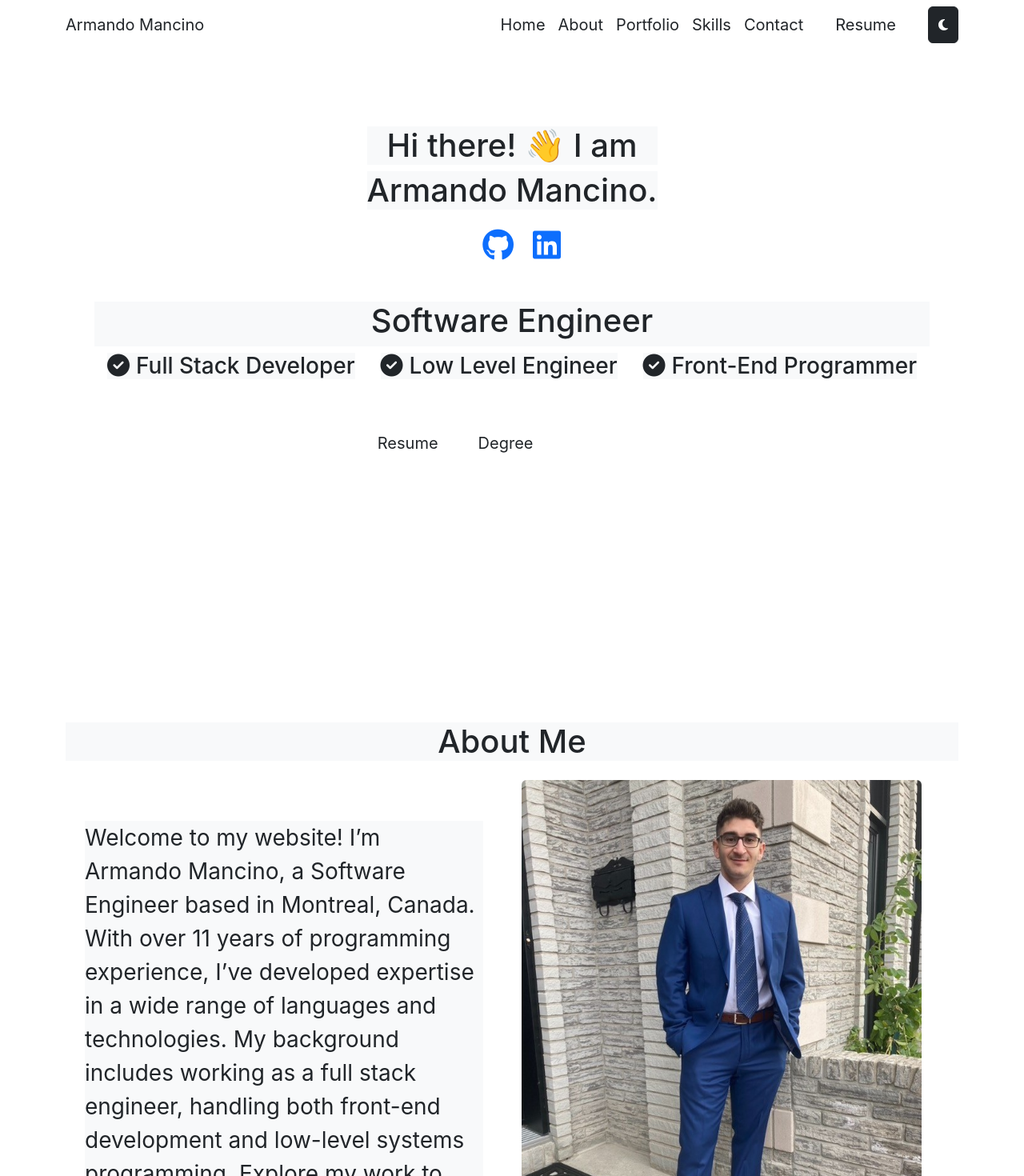
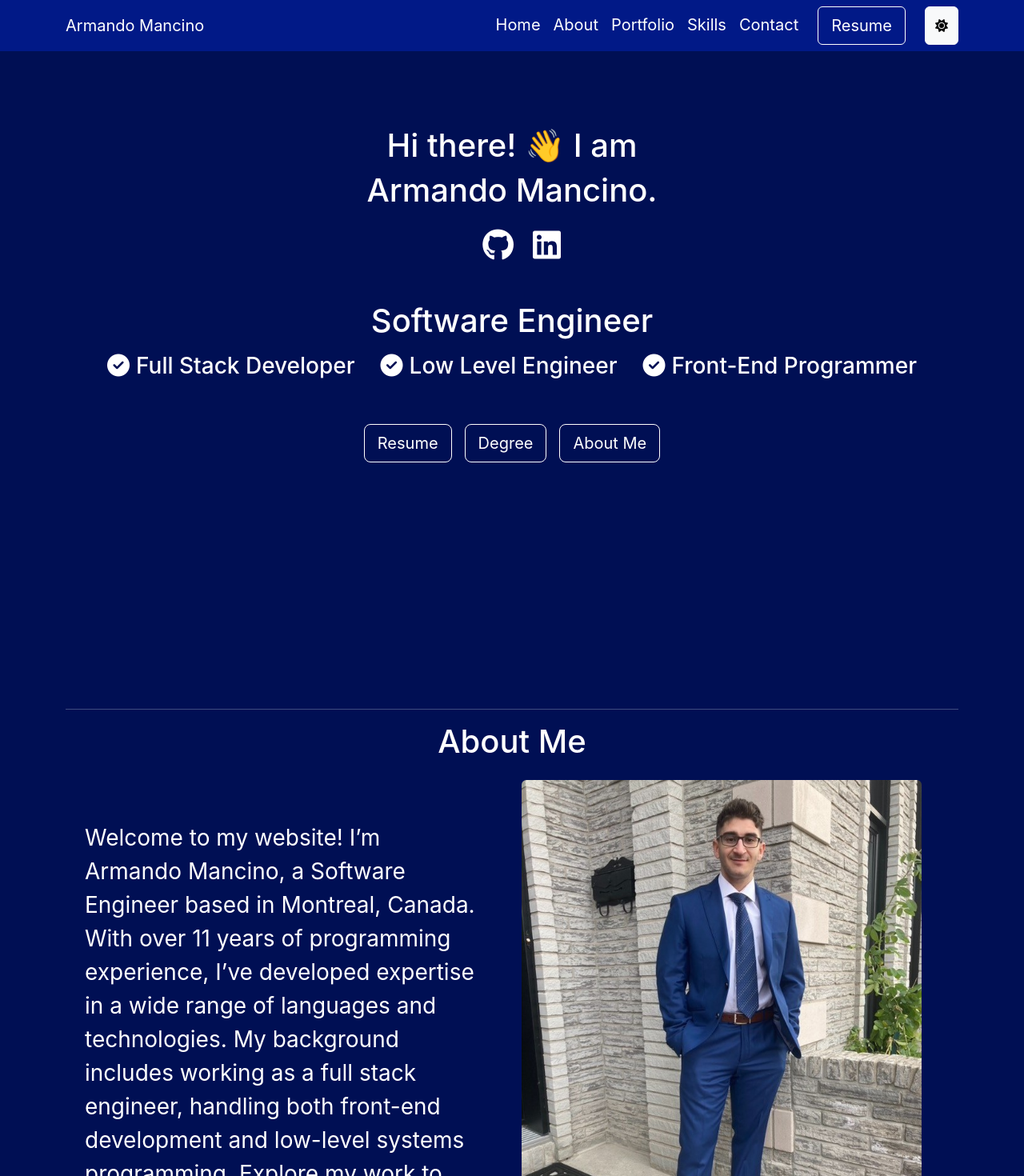
Before and after one commit to mandocino/Personal-Website, a React (Create React App) app in the folder website-portfolio/: page / in a window 1280 px wide. Shown: the top 1470 px of the page at 80% size. Built offline with nearby package versions, Linux system fonts and the light colour scheme.

Commit message:
feat: Add light mode
Add light mode functionality

```diff
--- a/website-portfolio/src/App.css
+++ b/website-portfolio/src/App.css
@@ -41,31 +41,30 @@ html {
   scroll-behavior: smooth;
 }
 
-/* src/App.css or relevant CSS file */
 .bullet-list {
-  list-style: none; /* Remove default list styling */
-  padding-left: 0; /* Remove default padding */
-  display: flex; /* Use flexbox to align items inline */
-  gap: 1em; /* Space between items */
-  flex-wrap: wrap; /* Allow wrapping if needed */
+  list-style: none;
+  padding-left: 0;
+  display: flex;
+  gap: 1em;
+  flex-wrap: wrap;
 }
 
 .bullet-list li {
-  position: relative; /* Position relative for pseudo-element */
-  padding-left: 2em; /* Space for the bullet point */
-  margin: 0; /* Remove default margin */
-  display: flex; /* Align items inline */
-  align-items: center; /* Vertically center the text */
+  position: relative;
+  padding-left: 2em;
+  margin: 0;
+  display: flex;
+  align-items: center;
 }
 
 .bullet-list li::before {
-  content: '•'; /* Bullet point character */
-  color: green; /* Bullet point color */
+  content: '•';
+  color: green;
   position: absolute;
-  left: 0; /* Position bullet point to the left */
-  top: 50%; /* Vertically center the bullet point */
-  transform: translateY(-50%); /* Adjust alignment */
-  font-size: 1.5em; /* Adjust size of the bullet point */
+  left: 0;
+  top: 50%;
+  transform: translateY(-50%);
+  font-size: 1.5em;
 }
 
 .card {
@@ -157,41 +156,65 @@ html {
 }
 
 .section {
-  padding-top: 70px; /* Adjust based on the height of your navbar */
+  padding-top: 70px;
 }
 
 /* Custom Colors */
-/* In your custom CSS file */
 .bg-darkBlue {
   background-color: #000f54;
 }
 
 .text-darkBlue {
-  color: #000f54; /* Replace with your custom color */
+  color: #000a38;
 }
-
 .bg-lighterDarkBlue{
   background-color: #011987;
 }
 
+.bg-lightBlue {
+  background-color: #A2BFFE;
+}
+
 .text-White {
-  color: #ffffff; /* Default white color */
+  color: #ffffff;
+}
+
+.text-Black {
+  color: #000000;
 }
 
 .wh-White {
-  color: #ffffff; /* Default white color */
-  transition: color 0.1s ease; /* Smooth transition effect */
+  color: #ffffff;
+  transition: color 0.1s ease;
 }
 
 .wh-White:hover {
-  color: #ccccccb9; /* Slightly darker color on hover */
+  color: #ccccccb9;
 }
 
 .border-White {
-  border: 1px solid #ffffff; /* Default white border */
-  transition: border-color 0.1s ease; /* Smooth transition effect */
+  border: 1px solid #ffffff;
+  transition: border-color 0.1s ease;
 }
 
 .border-White:hover {
-  border-color: #ccccccb9; /* Slightly darker color on hover */
+  border-color: #ccccccb9;
 }
+
+.border-Black {
+  border: 1px solid #000000;
+  transition: border-color 0.1s ease;
+}
+
+.border-Black:hover {
+  border-color: #2e2e2eb9;
+}
+
+.wh-Black {
+  color: #000000;
+  transition: color 0.1s ease;
+}
+
+.wh-Black:hover {
+  color: #2e2e2eb9;
+}
--- a/website-portfolio/src/App.js
+++ b/website-portfolio/src/App.js
@@ -11,14 +11,14 @@ import Skills from "./components/Skills";
 import Welcome from "./components/Welcome";
 
 function App() {
-  const [isDarkMode, setIsDarkMode] = useState(false);
+  const [isDarkMode, setIsDarkMode] = useState(true);
 
   const toggleTheme = () => {
     setIsDarkMode(!isDarkMode);
   };
 
   return (
-    <div className={isDarkMode ? 'bg-darkBlue' : 'light-mode'}>
+    <div className={isDarkMode ? 'bg-darkBlue' : 'bg-light'}>
       <Header toggleTheme={toggleTheme} isDarkMode={isDarkMode} />
       <Welcome isDarkMode={isDarkMode} />
       <About isDarkMode={isDarkMode} />
--- a/website-portfolio/src/components/About.js
+++ b/website-portfolio/src/components/About.js
@@ -1,12 +1,12 @@
 function About({ isDarkMode }) {
   return (
-    <div id="about" expand="lg" className="section container pb - 4">
+    <div id="about" expand="lg" className="section container pb-4">
       <hr className="text-White" />
-      <h1 className={`text-center mb-4 ${isDarkMode ? 'text-White' : 'bg-light'}`}>About Me</h1>
+      <h1 className={`text-center mb-4 ${isDarkMode ? 'text-White' : 'text-Black'}`}>About Me</h1>
       <div className="row align-items-center">
         <div className="col-lg-6 mb-lg-0">
           <div className="p-4">
-            <p className={`fs-3 ${isDarkMode ? 'text-White' : 'bg-light'}`}>
+            <p className={`fs-3 ${isDarkMode ? 'text-White' : 'text-Black'}`}>
               Welcome to my website! I’m Armando Mancino, a Software Engineer based in Montreal, Canada. With over 11 years of programming experience, I’ve developed expertise in a wide range of languages and technologies.
               My background includes working as a full stack engineer, handling both front-end development and low-level systems programming. Explore my work to see how my skills and experience align with your needs.
             </p>
--- a/website-portfolio/src/components/Footer.js
+++ b/website-portfolio/src/components/Footer.js
@@ -1,7 +1,7 @@
 function Footer({ isDarkMode }) {
   return (
     <div className="text-center">
-      <p className={`${isDarkMode ? 'text-White' : 'color-w'}`}>Created By Armando Mancino. © 2024 All rights reserved.</p>
+      <p className={`${isDarkMode ? 'text-White' : 'text-Black'}`}>Created By Armando Mancino. © 2024 All rights reserved.</p>
     </div>
   );
 }
--- a/website-portfolio/src/components/Header.js
+++ b/website-portfolio/src/components/Header.js
@@ -4,18 +4,18 @@ import { FontAwesomeIcon } from '@fortawesome/react-fontawesome';
 
 const Header = ({ toggleTheme, isDarkMode }) => {
   return (
-    <Navbar id="nav" expand="lg" className={`fixed-top ${isDarkMode ? 'bg-lighterDarkBlue' : 'color-w'}`}>
+    <Navbar id="nav" expand="lg" className={`fixed-top ${isDarkMode ? 'bg-lighterDarkBlue' : 'bg-lightBlue'}`}>
       <Container>
-        <Navbar.Brand href="#nav" className={`fs-5 ${isDarkMode ? 'wh-White' : 'text-dark'}`}>Armando Mancino</Navbar.Brand>
+        <Navbar.Brand href="#nav" className={`fs-5 ${isDarkMode ? 'wh-White' : 'wh-Black'}`}>Armando Mancino</Navbar.Brand>
         <Navbar.Toggle aria-controls="basic-navbar-nav" />
         <Navbar.Collapse id="basic-navbar-nav">
           <Nav className="ms-auto">
-            <Nav.Link href="#welcome" className={`fs-5 ${isDarkMode ? 'wh-White' : 'text-dark'}`}>Home</Nav.Link>
-            <Nav.Link href="#about" className={`fs-5 ${isDarkMode ? 'wh-White' : 'text-dark'}`}>About</Nav.Link>
-            <Nav.Link href="#portfolio" className={`fs-5 ${isDarkMode ? 'wh-White' : 'text-dark'}`}>Portfolio</Nav.Link>
-            <Nav.Link href="#skills" className={`fs-5 ${isDarkMode ? 'wh-White' : 'text-dark'}`}>Skills</Nav.Link>
-            <Nav.Link href="#contact" className={`fs-5 ${isDarkMode ? 'wh-White' : 'text-dark'}`}>Contact</Nav.Link>
-            <Nav.Link href="/ArmandoResume.pdf" target="_blank" className={`fs-5 mx-3 d-inline-block rounded px-3 py-2 ${isDarkMode ? 'border-White wh-White' : 'border-dark text-dark'}`}>Resume</Nav.Link>
+            <Nav.Link href="#welcome" className={`fs-5 ${isDarkMode ? 'wh-White' : 'wh-Black'}`}>Home</Nav.Link>
+            <Nav.Link href="#about" className={`fs-5 ${isDarkMode ? 'wh-White' : 'wh-Black'}`}>About</Nav.Link>
+            <Nav.Link href="#portfolio" className={`fs-5 ${isDarkMode ? 'wh-White' : 'wh-Black'}`}>Portfolio</Nav.Link>
+            <Nav.Link href="#skills" className={`fs-5 ${isDarkMode ? 'wh-White' : 'wh-Black'}`}>Skills</Nav.Link>
+            <Nav.Link href="#contact" className={`fs-5 ${isDarkMode ? 'wh-White' : 'wh-Black'}`}>Contact</Nav.Link>
+            <Nav.Link href="/ArmandoResume.pdf" target="_blank" className={`fs-5 mx-3 d-inline-block rounded px-3 py-2 ${isDarkMode ? 'border-White wh-White' : 'border-Black wh-Black'}`}>Resume</Nav.Link>
 
             {/* Toggle Theme Button with Icons */}
             <button onClick={toggleTheme} className={`btn btn-${isDarkMode ? 'light' : 'dark'} ms-2`}>
--- a/website-portfolio/src/components/Portfolio.js
+++ b/website-portfolio/src/components/Portfolio.js
@@ -4,8 +4,8 @@ function Portfolio({ isDarkMode }) {
   return (
     <div id="portfolio">
       <div className="section container">
-        <hr className={`${isDarkMode ? 'text-White' : 'bg-light'}`} />
-        <h1 className={`text-center mb-4 ${isDarkMode ? 'text-White' : 'bg-light'}`}>Portfolio</h1>
+        <hr className={`${isDarkMode ? 'text-White' : 'text-Black'}`} />
+        <h1 className={`text-center mb-4 ${isDarkMode ? 'text-White' : 'text-Black'}`}>Portfolio</h1>
         <div className="row">
           <div className="col-md-3">
             <div className="card text-white bg-dark text-center mb-4">
--- a/website-portfolio/src/components/Skills.js
+++ b/website-portfolio/src/components/Skills.js
@@ -40,7 +40,7 @@ function Skills({ isDarkMode }) {
 
   const renderSection = (title, items) => (
     <div>
-      <h3 id="skills" className={`section text-center mb-4 ${isDarkMode ? 'text-White' : 'bg-light'}`}>{title}</h3>
+      <h3 id="skills" className={`section text-center mb-4 ${isDarkMode ? 'text-White' : 'text-Black'}`}>{title}</h3>
       <div className="row justify-content-center">
         {items.map((item, index) => (
           <div className="col-2 mb-1" key={index}>
@@ -51,7 +51,7 @@ function Skills({ isDarkMode }) {
                 ) : (
                   <i className={`${item.icon} fa-2x interactive-icon`} style={{ color: item.color }}></i>
                 )}
-                <h6 className={`card-title mt-1 interactive-text ${isDarkMode ? 'text-White' : 'bg-light'}`}>{item.name}</h6>
+                <h6 className={`card-title mt-1 interactive-text ${isDarkMode ? 'text-White' : 'text-Black'}`}>{item.name}</h6>
               </div>
             </div>
           </div>
@@ -62,7 +62,7 @@ function Skills({ isDarkMode }) {
 
   return (
     <div className="container">
-      <hr className={`${isDarkMode ? 'text-White' : 'bg-light'}`} />
+      <hr className={`${isDarkMode ? 'text-White' : 'text-Black'}`} />
       {renderSection('Programming Languages', programmingLanguages)}
       {renderSection('Frameworks', frameworks)}
       {renderSection('Tools/Applications', toolsApplications)}
--- a/website-portfolio/src/components/Welcome.js
+++ b/website-portfolio/src/components/Welcome.js
@@ -7,12 +7,12 @@ function Welcome({ isDarkMode }) {
       >
 
         <div className="text-center pb-5">
-          <h1 className={`scroll-in-left ${isDarkMode ? 'text-White' : 'bg-light'}`}>Hi there! 👋 I am</h1>
-          <h1 className={`"scroll-in-right mb-4 ${isDarkMode ? 'text-White' : 'bg-light'}`}>Armando Mancino.</h1>
+          <h1 className={`scroll-in-left ${isDarkMode ? 'text-White' : 'text-black'}`}>Hi there! 👋 I am</h1>
+          <h1 className={`scroll-in-right mb-4 ${isDarkMode ? 'text-White' : 'text-black'}`}>Armando Mancino.</h1>
           <a
             href="https://github.com/mandocino"
             target="_blank"
-            className={`fs-5 mx-4 ${isDarkMode ? 'wh-White' : 'color-darkBlue'
+            className={`fs-5 mx-4 ${isDarkMode ? 'wh-White' : 'wh-Black'
               }`}
           >
             <i className="fab fa-github fa-2x"></i>
@@ -20,7 +20,7 @@ function Welcome({ isDarkMode }) {
           <a
             href="https://www.linkedin.com/in/armando-mancino-81382b170/"
             target="_blank"
-            className={`fs-5 ${isDarkMode ? 'wh-White' : 'text-[#3B82F6]'
+            className={`fs-5 ${isDarkMode ? 'wh-White' : 'wh-Black'
               }`}
           >
             <i className="fab fa-linkedin fa-2x"></i>
@@ -33,21 +33,21 @@ function Welcome({ isDarkMode }) {
               <ul className="list-unstyled d-inline mb-0">
                 <li className={`d-inline-block mx-3 ${isDarkMode ? 'text-White' : 'bg-light'}`}>
                   <i
-                    className={`fas fa-check-circle me-2 ${isDarkMode ? 'text-White' : 'text-[#3B82F6]'
+                    className={`fas fa-check-circle me-2 ${isDarkMode ? 'text-White' : 'text-Black'
                       }`}
                   ></i>
                   Full Stack Developer
                 </li>
                 <li className={`d-inline-block mx-3 ${isDarkMode ? 'text-White' : 'bg-light'}`}>
                   <i
-                    className={`fas fa-check-circle me-2 ${isDarkMode ? 'text-White' : 'text-[#3B82F6]'
+                    className={`fas fa-check-circle me-2 ${isDarkMode ? 'text-White' : 'text-Black'
                       }`}
                   ></i>
                   Low Level Engineer
                 </li>
                 <li className={`d-inline-block mx-3 ${isDarkMode ? 'text-White' : 'bg-light'}`}>
                   <i
-                    className={`fas fa-check-circle me-2 ${isDarkMode ? 'text-White' : 'text-[#3B82F6]'
+                    className={`fas fa-check-circle me-2 ${isDarkMode ? 'text-White' : 'text-Black'
                       }`}
                   ></i>
                   Front-End Programmer
@@ -63,7 +63,7 @@ function Welcome({ isDarkMode }) {
                 type="button"
                 className={`btn btn-lg mx-2 ${isDarkMode
                   ? 'wh-White border-White'
-                  : 'text-[#1E3A8A] border-[#1E3A8A]'
+                  : 'wh-Black border-Black'
                   }`}
               >
                 Resume
@@ -74,7 +74,7 @@ function Welcome({ isDarkMode }) {
                 type="button"
                 className={`btn btn-lg mx-2 ${isDarkMode
                   ? 'wh-White border-White'
-                  : 'text-[#3B82F6] border-[#3B82F6]'
+                  : 'wh-Black border-Black'
                   }`}
               >
                 Degree
@@ -85,7 +85,7 @@ function Welcome({ isDarkMode }) {
                 type="button"
                 className={`btn btn-lg mx-2 ${isDarkMode
                   ? 'wh-White border-White'
-                  : 'text-White border-[#60A5FA]'
+                  : 'wh-Black border-Black'
                   }`}
               >
                 About Me
```
Also changed, not shown: website-portfolio/src/components/Contact.js (+7 -7 lines).
